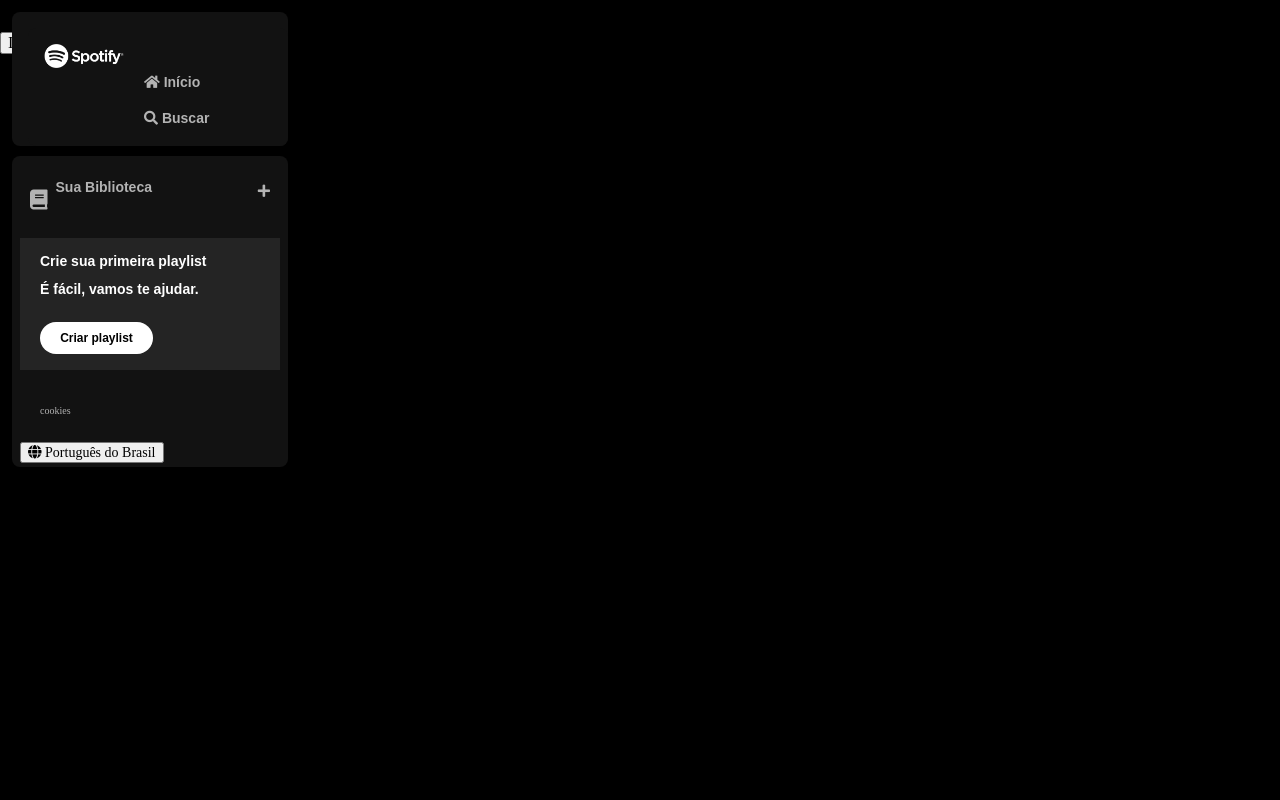
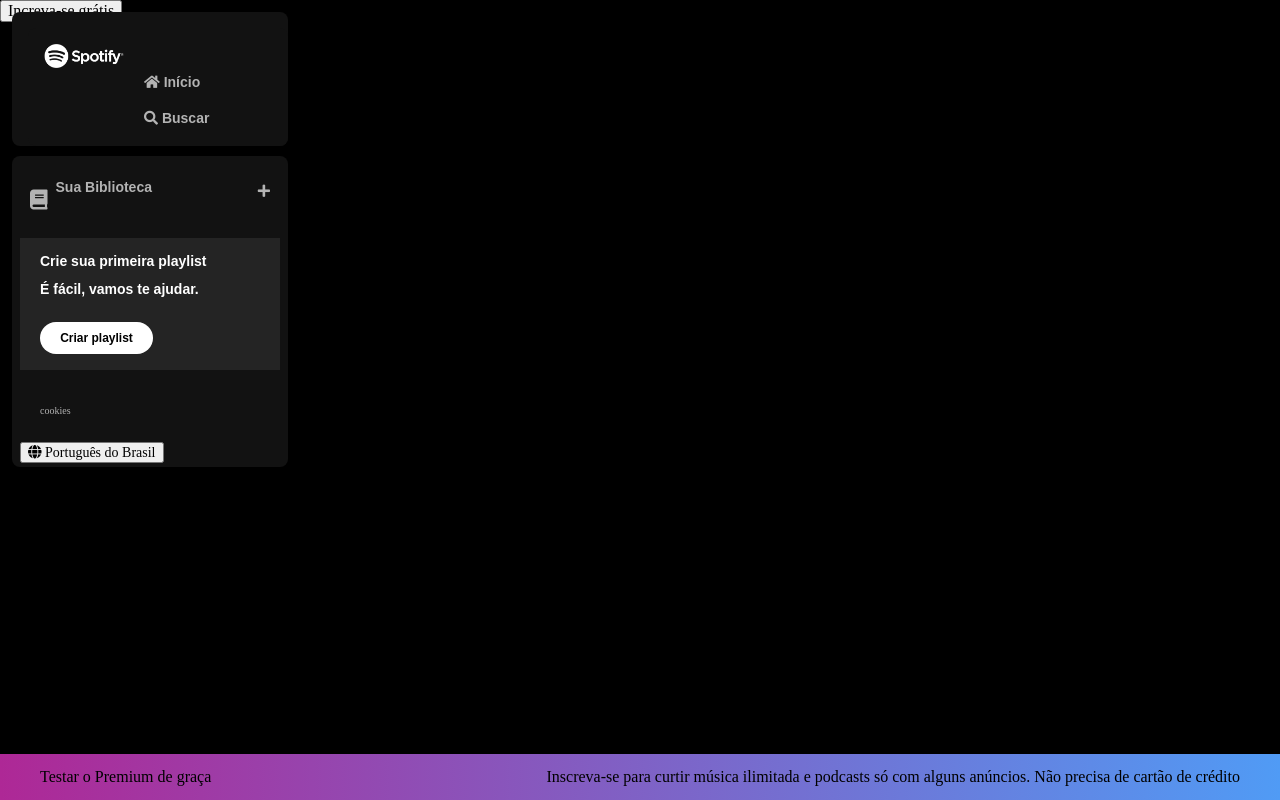
Before and after one commit to andreesantt/Spotfy-Clone, a plain HTML site: page clonefy/index.html in a window 1280 px wide. Drawn offline with Linux system fonts and the light colour scheme.

Commit message:
disclaimer fixo na parte inferior e inclui arquivo de variáveis de estilo

```diff
--- a/clonefy/index.html
+++ b/clonefy/index.html
@@ -5,10 +5,7 @@
     <meta name="viewport" content="width=device-width, initial-scale=1.0">
     <title>Spotfy Imersão</title>
     <link rel="stylesheet" href="sidebar-footer.css">
-    <meta charset="UTF-8">
-    <meta name="viewport" content="width=device-width, initial-scale=1.0">
-    <title>Spotify Imersão</title>
-
+    <link rel="stylesheet" href="vars.css">
     <link rel="stylesheet" href="reset.css">
 
     <!-- Links para trazer os ícones via CDN -->
--- a/clonefy/sidebar-footer.css
+++ b/clonefy/sidebar-footer.css
@@ -171,6 +171,20 @@ h1 {
     border: 20px;
 }
 
+.disclaimer-premium {
+    position: fixed;
+    bottom: 0;
+    left: 0;
+    right: 0;
+    background: linear-gradient(to right, #ae2896, #509bf5);
+    padding: 15px 40px;
+    display: flex;
+    justify-content: space-between;
+}
+.disclaimer-premium .text {
+   flex-shrink: 0;
+}
+
 .disclaimer-premium .disclaimer-premium__tittle {
     color: #fff;
     text-transform: uppercase;
@@ -187,7 +201,7 @@ h1 {
 
 .disclaimer-premium button {
     background-color: #fff;
-    color: #000000;
+    color: #000;
     font-size: 16px;
     font-weight: bold;
     padding: 14px 30px;
--- /dev/null
+++ b/clonefy/vars.css
@@ -0,0 +1,4 @@
+:root{
+    /* FONT */
+    --font-dm-sans: 'DM Sans', sans-serif;
+}
```
